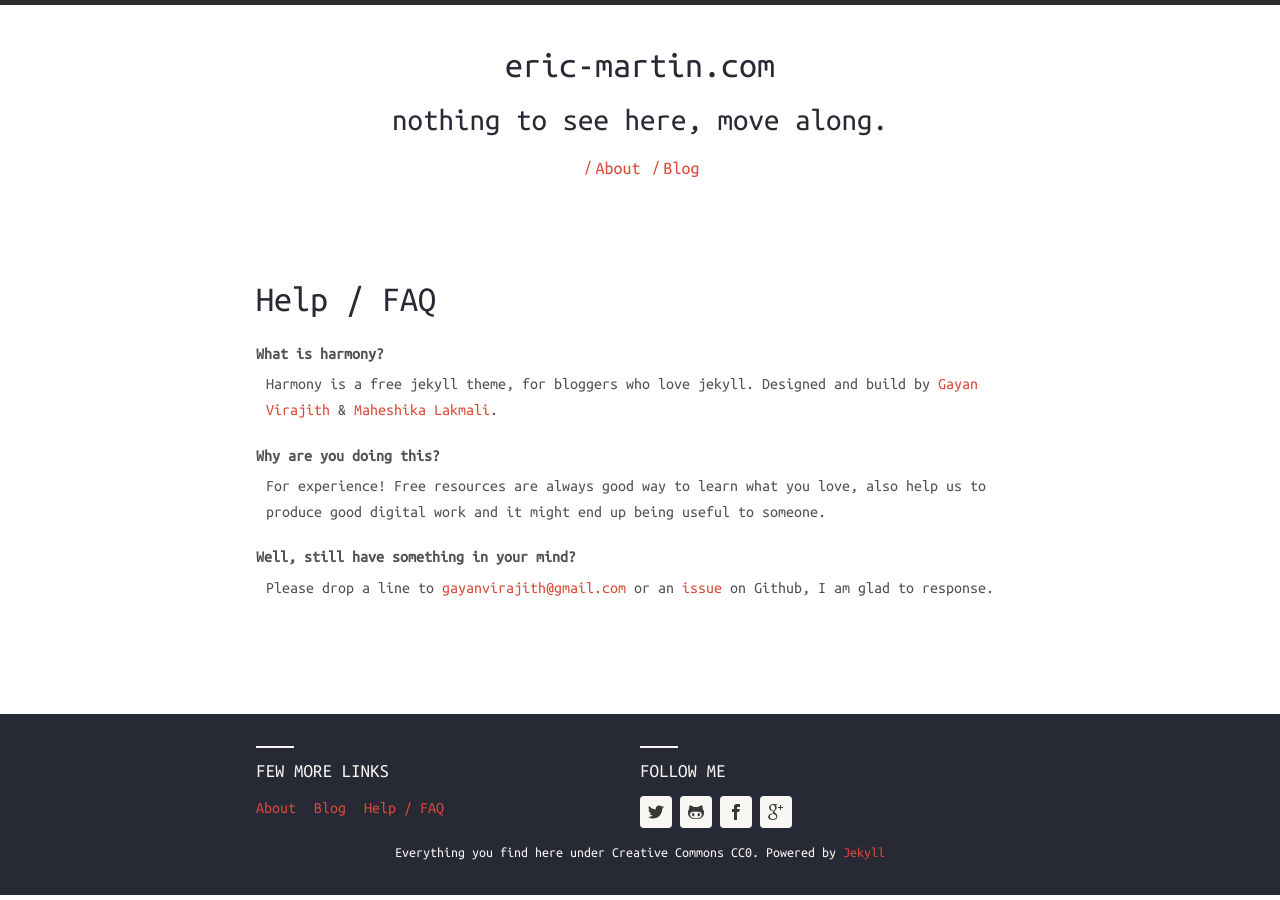
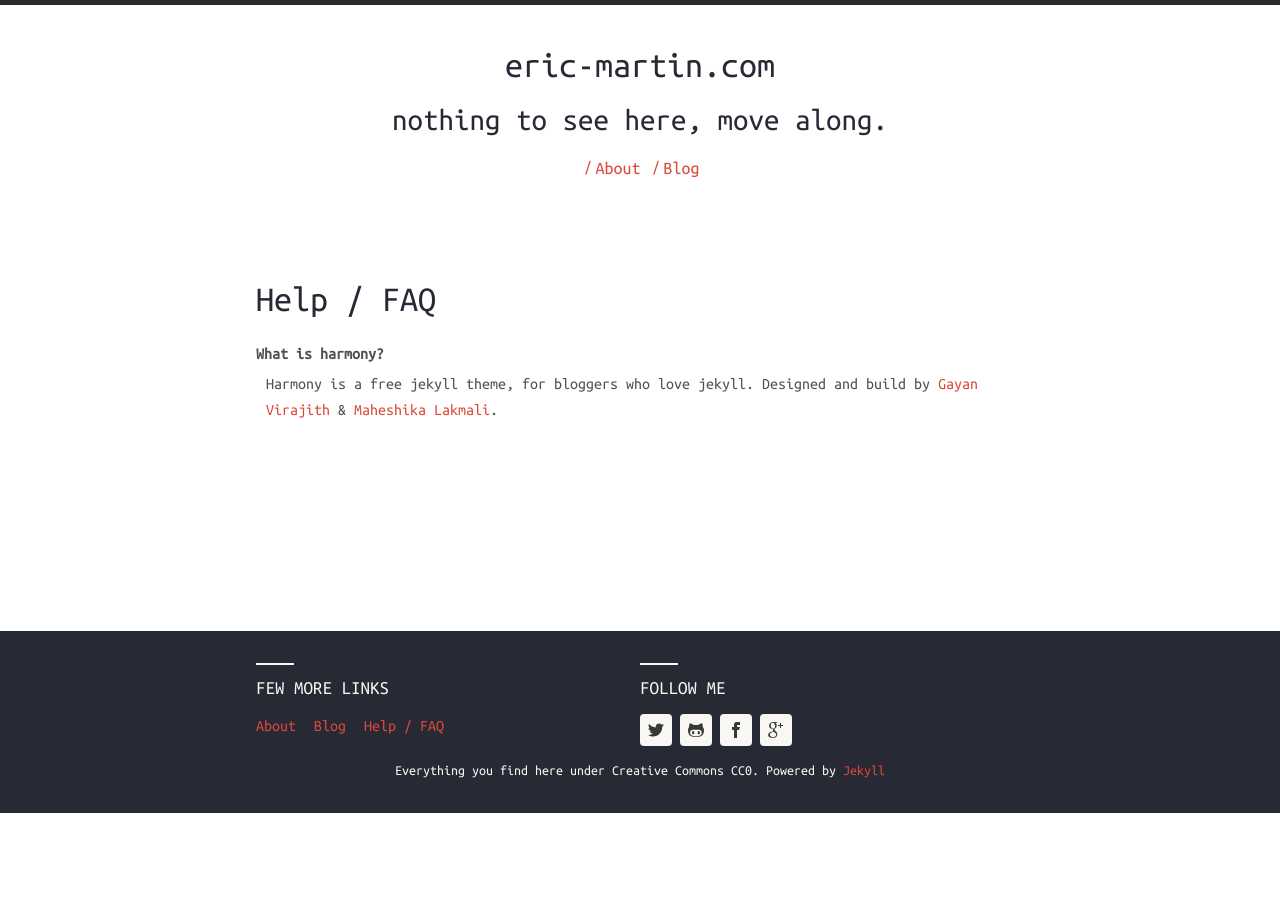
Before and after one commit to erimar77/erimar77.github.io, a Jekyll site: the page built from faq.md, in a window 1280 px wide. Built offline with Jekyll 4.4.1, drawn with Linux system fonts in a browser that asks for light colours; nearby versions of some CDN libraries.

Commit message:
remove faq parts

```diff
--- a/faq.md
+++ b/faq.md
@@ -5,9 +5,3 @@ title: Help / FAQ
 
 What is harmony?
 : Harmony is a free jekyll theme, for bloggers who love jekyll. Designed and build by [Gayan Virajith](http://gayanvirajith.github.io) & [Maheshika Lakmali](http://maheshikalakmali.github.io).
-
-Why are you doing this?
-: For experience! Free resources are always good way to learn what you love, also help us to produce good digital work and it might end up being useful to someone.
-
-Well, still have something in your mind?
-: Please drop a line to [gayanvirajith@gmail.com](gayanvirajith@gmail.com) or an [issue](https://github.com/gayanvirajith/harmony/issues/new) on Github, I am glad to response.
```
